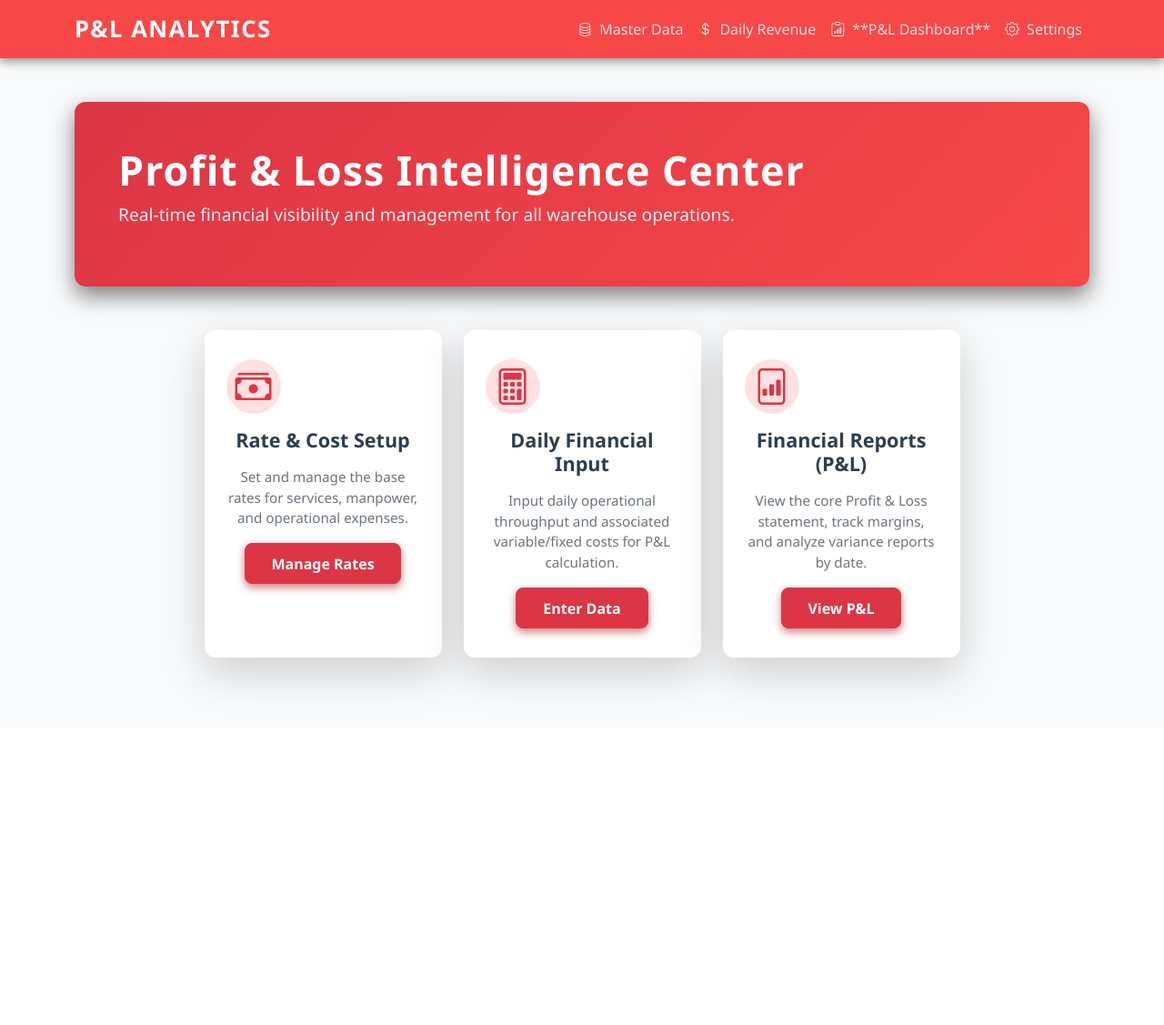
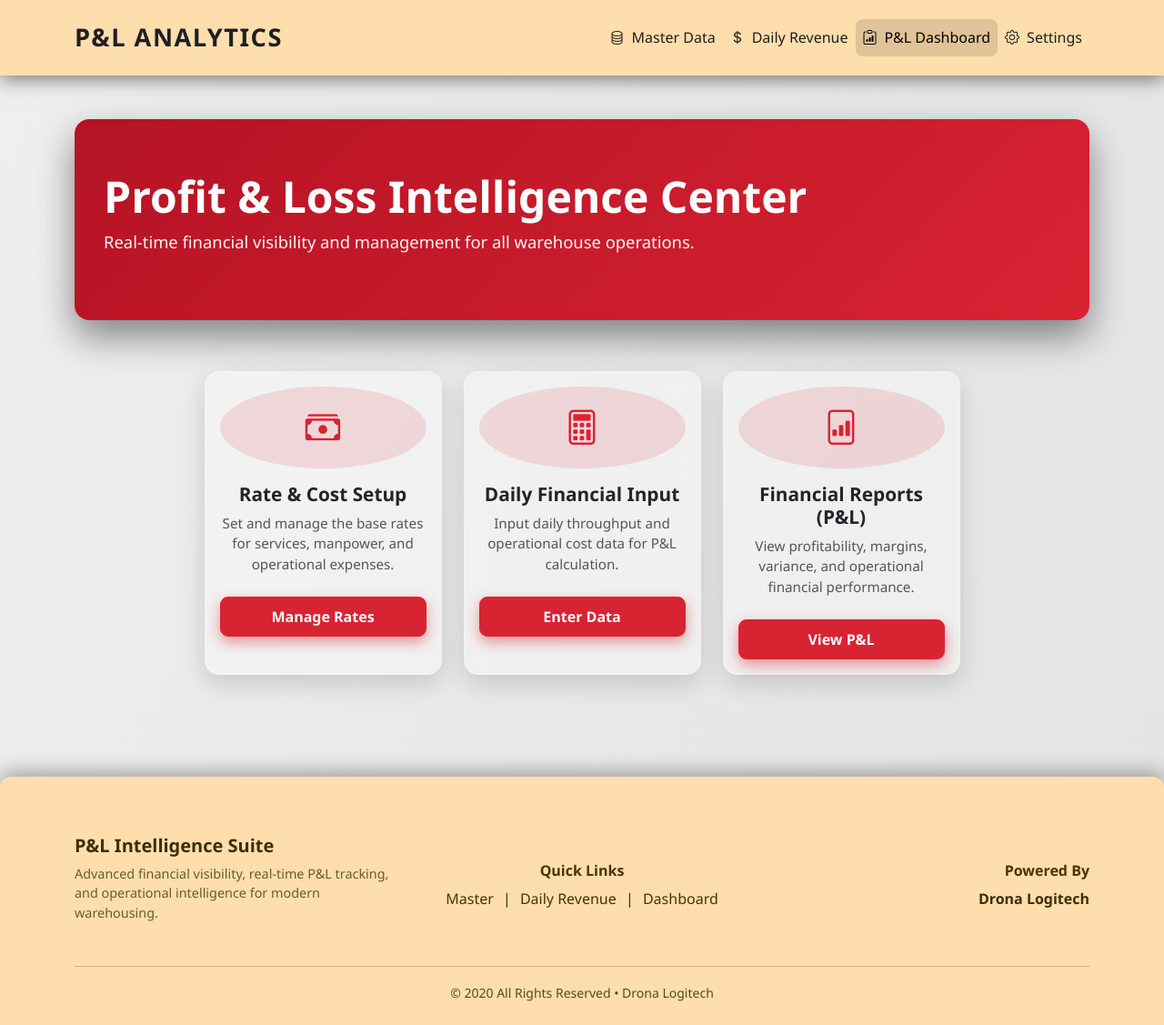
Before and after one commit to ashish86git/p-l-l, a Flask app: template templates/index.html in a window 1280 px wide. Shown: the whole page at 91% size. Before the commit the page ends 765 px from the top, so only its background shows below. Run offline with Flask 3, Linux system fonts and the light colour scheme; the template is opened without the code that fills it: most values are stand-ins (such as "Sample title", 1, 10 or a date in 2020).

Commit message:
Add files via upload

```diff
--- a/templates/index.html
+++ b/templates/index.html
@@ -4,188 +4,300 @@
     <meta charset="UTF-8">
     <meta name="viewport" content="width=device-width, initial-scale=1.0">
     <title>Financial Intelligence - P&L Dashboard</title>
+
+    <!-- Bootstrap -->
     <link href="https://cdn.jsdelivr.net/npm/bootstrap@5.3.3/dist/css/bootstrap.min.css" rel="stylesheet">
     <link href="https://cdn.jsdelivr.net/npm/bootstrap-icons@1.10.5/font/bootstrap-icons.css" rel="stylesheet">
+
     <style>
-        /* --- Color Palette & Variables (Enhanced Red) --- */
+        /* ---------------------------------------------------------
+           GLOBAL COLORS – PREMIUM FINANCIAL THEME
+        --------------------------------------------------------- */
         :root {
-            --primary-red: #dc3545; /* Richer, slightly darker Financial Red */
-            --secondary-maroon: #f74848; /* Very Deep Maroon for accents and navbar */
-            --light-bg: #ebebeb; /* Slightly darker background to make red pop */
-            --card-bg: #ffffff;
-            --dark-text: #2c3e50;
+            --primary-red: #d82332;
+            --deep-red: #b51324;
+            --dark-navy: #1a1d2a;
+            --light-gray: #f4f5f7;
+            --glass-bg: rgba(255, 255, 255, 0.35);
+            --glass-border: rgba(255, 255, 255, 0.25);
+            --text-dark: #1f2d3d;
+
+            /* NEW HEADER & FOOTER COLOR */
+            --header-footer-color: #FFDEAD;
         }
 
-        /* --- General Body Styling --- */
         body {
-            background-color: var(--light-bg);
-            font-family: 'Segoe UI', Roboto, 'Helvetica Neue', Arial, sans-serif;
+            background: linear-gradient(120deg, #efefef, #e3e3e3);
+            font-family: "Segoe UI", Roboto, sans-serif;
         }
 
-        /* --- Navbar Styling --- */
+        /* ---------------------------------------------------------
+           NAVBAR  (UPDATED WITH F4BB44)
+        --------------------------------------------------------- */
         .navbar {
-            background-color: var(--secondary-maroon) !important;
-            box-shadow: 0 4px 10px rgba(0, 0, 0, 0.4); /* Darker shadow */
-        }
-        .navbar-brand {
-            font-weight: 700;
-            font-size: 1.6rem;
-            letter-spacing: 1.5px;
-            color: #fff !important;
-        }
-        .nav-link {
-            font-weight: 500;
-            color: rgba(255, 255, 255, 0.8) !important;
-            transition: color 0.3s ease, background-color 0.3s ease;
-            border-radius: 0.375rem;
-        }
-        .nav-link:hover, .nav-link:focus {
-            color: #fff !important;
-            background-color: rgba(255, 255, 255, 0.15);
+            background: var(--header-footer-color) !important;
+            padding: 1rem 0;
+            box-shadow: 0 4px 20px rgba(0,0,0,0.5);
         }
 
-        /* --- Main Header Styling --- */
-        .page-header {
-            background: linear-gradient(135deg, var(--primary-red), var(--secondary-maroon));
-            color: #fff;
-            padding: 3rem;
-            margin-bottom: 3rem !important;
-            border-radius: 0.75rem;
-            box-shadow: 0 10px 25px rgba(0, 0, 0, 0.5); /* Stronger shadow */
-            text-align: left;
-        }
-        .page-header h1 {
-            font-size: 2.8rem;
-            font-weight: 900;
-            letter-spacing: 1px;
-        }
-        .page-header p {
-            font-size: 1.2rem;
-            opacity: 0.9;
-            margin-top: 0.5rem;
+        .navbar-brand {
+            font-weight: 800;
+            letter-spacing: 1.5px;
+            color: #1f1f1f !important;
+            font-size: 1.7rem;
         }
 
-        /* --- Card Styling (Data Blocks) --- */
+        .nav-link {
+            color: #1f1f1f !important;
+            padding: 0.55rem 1rem;
+            border-radius: 8px;
+            font-weight: 500;
+            transition: 0.3s ease;
+        }
+
+        .nav-link:hover,
+        .nav-link.active {
+            color: #000 !important;
+            background: rgba(0,0,0,0.12);
+            backdrop-filter: blur(4px);
+        }
+
+        /* ---------------------------------------------------------
+           HEADER SECTION
+        --------------------------------------------------------- */
+        .page-header {
+            background: linear-gradient(135deg, var(--deep-red), var(--primary-red));
+            padding: 3.5rem 2rem;
+            border-radius: 1rem;
+            color: #fff;
+            margin-bottom: 3.5rem;
+            box-shadow: 0 18px 40px rgba(0,0,0,0.45);
+        }
+
+        .page-header h1 {
+            font-size: 3rem;
+            font-weight: 900;
+        }
+
+        .page-header p {
+            opacity: 0.95;
+            font-size: 1.15rem;
+        }
+
+        /* ---------------------------------------------------------
+           CARDS – GLASSMORPHISM
+        --------------------------------------------------------- */
         .card {
-            border: none;
-            border-radius: 0.75rem;
-            transition: all 0.3s cubic-bezier(0.25, 0.8, 0.25, 1);
-            background: var(--card-bg);
-            box-shadow: 0 4px 20px rgba(0, 0, 0, 0.15); /* Slightly stronger initial shadow */
+            background: var(--glass-bg);
+            border: 1px solid var(--glass-border);
+            border-radius: 1rem;
+            backdrop-filter: blur(12px);
+            padding-top: 1rem;
+            transition: 0.35s ease-in-out;
+            box-shadow: 0 10px 28px rgba(0,0,0,0.15);
         }
+
         .card:hover {
-            transform: translateY(-5px);
-            box-shadow: 0 15px 35px rgba(163, 0, 0, 0.4); /* Enhanced Red Shadow on Hover */
-            border: 1px solid var(--primary-red);
+            transform: translateY(-8px) scale(1.02);
+            box-shadow: 0 18px 40px rgba(0,0,0,0.25);
         }
-        .card-body {
-            padding: 2rem 1.5rem;
-        }
-        .card-title {
-            color: var(--dark-text);
-            font-weight: 700;
-            font-size: 1.35rem;
+
+        .card-icon {
+            font-size: 2.4rem;
+            padding: 1rem;
+            background: rgba(216, 32, 50, 0.13);
+            border-radius: 50%;
+            color: var(--primary-red);
             margin-bottom: 1rem;
         }
-        .card-text {
-            color: #6c757d;
-            font-size: 0.95rem;
-            min-height: 40px;
+
+        .card-title {
+            font-weight: 700;
+            font-size: 1.3rem;
         }
 
-        /* --- Icon Styling (Focus on Financial Icons) --- */
-        .card-icon {
-            font-size: 2.5rem;
-            color: var(--primary-red);
-            margin-bottom: 1rem;
-            display: block;
-            background-color: #ffe0e0; /* Lighter background for the icon */
-            width: 60px;
-            height: 60px;
-            line-height: 60px;
-            border-radius: 50%;
-            text-align: center;
+        .card-text {
+            font-size: 0.95rem;
+            color: #555;
+            min-height: 52px;
         }
 
-        /* --- Button Styling --- */
         .btn-primary {
-            background-color: var(--primary-red);
+            background: var(--primary-red);
             border-color: var(--primary-red);
+            padding: 0.55rem 1.6rem;
+            border-radius: 0.55rem;
             font-weight: 600;
-            padding: 0.6rem 1.8rem;
-            border-radius: 0.5rem;
-            box-shadow: 0 4px 10px rgba(163, 0, 0, 0.5); /* Stronger Red Shadow */
-            transition: all 0.3s ease;
+            transition: 0.3s ease;
+            box-shadow: 0 6px 15px rgba(217, 28, 40, 0.45);
         }
+
         .btn-primary:hover {
-            background-color: var(--secondary-maroon);
-            border-color: var(--secondary-maroon);
-            box-shadow: 0 6px 15px rgba(122, 0, 0, 0.6);
-            transform: translateY(-1px);
+            background: var(--deep-red);
+            border-color: var(--deep-red);
+            transform: translateY(-2px);
+            box-shadow: 0 10px 25px rgba(150, 13, 24, 0.55);
+        }
+
+        /* ---------------------------------------------------------
+           FOOTER  (UPDATED WITH F4BB44)
+        --------------------------------------------------------- */
+        .footer {
+            background: var(--header-footer-color);
+            color: #3a2f00;
+            border-radius: 12px 12px 0 0;
+            margin-top: 4rem;
+            box-shadow: 0 -6px 20px rgba(0,0,0,0.3);
+            padding-top: 2.5rem;
+        }
+
+        .footer-title {
+            color: #3a2f00;
+            font-size: 1.25rem;
+            font-weight: 700;
+        }
+
+        .footer-subtitle {
+            color: #4c3200;
+            font-weight: 700;
+        }
+
+        .footer-text {
+            font-size: 0.9rem;
+            opacity: 0.75;
+        }
+
+        .footer-link {
+            color: #4c3200;
+            text-decoration: none;
+            margin: 0 6px;
+        }
+
+        .footer-link:hover {
+            color: #000;
+        }
+
+        .footer-brand {
+            color: #3a2f00;
+            font-weight: 700;
+        }
+
+        .footer-bottom {
+            border-color: rgba(0,0,0,0.25) !important;
+            opacity: 0.85;
         }
     </style>
 </head>
-<body class="bg-light">
 
+<body>
+
+<!-- NAVBAR -->
 <nav class="navbar navbar-expand-lg navbar-dark">
     <div class="container">
-        <a class="navbar-brand" href="#">P&L ANALYTICS</a>
+        <a class="navbar-brand">P&L ANALYTICS</a>
+
         <button class="navbar-toggler" type="button" data-bs-toggle="collapse" data-bs-target="#navbarNav">
             <span class="navbar-toggler-icon"></span>
         </button>
+
         <div class="collapse navbar-collapse" id="navbarNav">
             <ul class="navbar-nav ms-auto">
-                <li class="nav-item"><a class="nav-link" href="{{ url_for('master') }}"><i class="bi bi-database me-2"></i>Master Data</a></li>
-                <li class="nav-item"><a class="nav-link" href="{{ url_for('daily_input') }}"><i class="bi bi-currency-dollar me-2"></i>Daily Revenue</a></li>
-                <li class="nav-item"><a class="nav-link active" aria-current="page" href="{{ url_for('summary') }}"><i class="bi bi-clipboard-data me-2"></i>**P&L Dashboard**</a></li>
-                <li class="nav-item"><a class="nav-link" href="{{ url_for('config') }}"><i class="bi bi-gear me-2"></i>Settings</a></li>
+
+                <li class="nav-item">
+                    <a class="nav-link" href="{{ url_for('master') }}"><i class="bi bi-database me-2"></i>Master Data</a>
+                </li>
+
+                <li class="nav-item">
+                    <a class="nav-link" href="{{ url_for('daily_input') }}"><i class="bi bi-currency-dollar me-2"></i>Daily Revenue</a>
+                </li>
+
+                <li class="nav-item">
+                    <a class="nav-link active" href="{{ url_for('summary') }}"><i class="bi bi-clipboard-data me-2"></i>P&L Dashboard</a>
+                </li>
+
+                <li class="nav-item">
+                    <a class="nav-link" href="{{ url_for('config') }}"><i class="bi bi-gear me-2"></i>Settings</a>
+                </li>
+
             </ul>
         </div>
     </div>
 </nav>
 
+<!-- PAGE HEADER -->
 <div class="container py-5">
     <div class="page-header">
-        <h1 class="fw-bold">Profit & Loss Intelligence Center</h1>
+        <h1>Profit & Loss Intelligence Center</h1>
         <p>Real-time financial visibility and management for all warehouse operations.</p>
     </div>
 
-    <div class="row justify-content-center g-4">
+    <!-- CARDS SECTION -->
+    <div class="row g-4 justify-content-center">
+
         <div class="col-lg-3 col-md-6">
-            <div class="card shadow-lg text-center h-100">
-                <div class="card-body">
-                    <i class="bi bi-cash-stack card-icon"></i>
-                    <h5 class="card-title">Rate & Cost Setup</h5>
-                    <p class="card-text">Set and manage the base rates for services, manpower, and operational expenses.</p>
-                    <a href="{{ url_for('master') }}" class="btn btn-primary">Manage Rates</a>
-                </div>
+            <div class="card text-center p-3 h-100">
+                <i class="bi bi-cash-stack card-icon"></i>
+                <h5 class="card-title">Rate & Cost Setup</h5>
+                <p class="card-text">Set and manage the base rates for services, manpower, and operational expenses.</p>
+                <a href="{{ url_for('master') }}" class="btn btn-primary mt-2">Manage Rates</a>
             </div>
         </div>
 
         <div class="col-lg-3 col-md-6">
-            <div class="card shadow-lg text-center h-100">
-                <div class="card-body">
-                    <i class="bi bi-calculator card-icon"></i>
-                    <h5 class="card-title">Daily Financial Input</h5>
-                    <p class="card-text">Input daily operational throughput and associated variable/fixed costs for P&L calculation.</p>
-                    <a href="{{ url_for('daily_input') }}" class="btn btn-primary">Enter Data</a>
-                </div>
+            <div class="card text-center p-3 h-100">
+                <i class="bi bi-calculator card-icon"></i>
+                <h5 class="card-title">Daily Financial Input</h5>
+                <p class="card-text">Input daily throughput and operational cost data for P&L calculation.</p>
+                <a href="{{ url_for('daily_input') }}" class="btn btn-primary mt-2">Enter Data</a>
             </div>
         </div>
 
         <div class="col-lg-3 col-md-6">
-            <div class="card shadow-lg text-center h-100">
-                <div class="card-body">
-                    <i class="bi bi-file-bar-graph card-icon"></i>
-                    <h5 class="card-title">Financial Reports (P&L)</h5>
-                    <p class="card-text">View the core Profit & Loss statement, track margins, and analyze variance reports by date.</p>
-                    <a href="{{ url_for('summary') }}" class="btn btn-primary">View P&L</a>
-                </div>
+            <div class="card text-center p-3 h-100">
+                <i class="bi bi-file-bar-graph card-icon"></i>
+                <h5 class="card-title">Financial Reports (P&L)</h5>
+                <p class="card-text">View profitability, margins, variance, and operational financial performance.</p>
+                <a href="{{ url_for('summary') }}" class="btn btn-primary mt-2">View P&L</a>
             </div>
         </div>
+
     </div>
 </div>
 
+<!-- FOOTER -->
+<footer class="footer">
+    <div class="container py-4">
+        <div class="row text-center text-md-start align-items-center">
+
+            <div class="col-md-4 mb-3">
+                <h5 class="footer-title">P&L Intelligence Suite</h5>
+                <p class="footer-text">
+                    Advanced financial visibility, real-time P&L tracking, and operational intelligence for modern warehousing.
+                </p>
+            </div>
+
+            <div class="col-md-4 mb-3 text-center">
+                <h6 class="footer-subtitle mb-2">Quick Links</h6>
+                <a href="{{ url_for('master') }}" class="footer-link">Master</a> |
+                <a href="{{ url_for('daily_input') }}" class="footer-link">Daily Revenue</a> |
+                <a href="{{ url_for('summary') }}" class="footer-link">Dashboard</a>
+
+            </div>
+
+            <div class="col-md-4 mb-3 text-md-end text-center">
+                <h6 class="footer-subtitle">Powered By</h6>
+                <p class="footer-brand mb-0">Drona Logitech</p>
+            </div>
+
+        </div>
+
+        <div class="text-center mt-3 pt-3 border-top footer-bottom">
+            <small>© {{ current_year }} All Rights Reserved • Drona Logitech</small>
+        </div>
+    </div>
+</footer>
+
 <script src="https://cdn.jsdelivr.net/npm/bootstrap@5.3.3/dist/js/bootstrap.bundle.min.js"></script>
+
 </body>
 </html>
--- a/templates/master.html
+++ b/templates/master.html
@@ -471,7 +471,8 @@
     "lifelong": { "Gurgaon": {} },
     "hike": { "Gurgaon": {} },
     "eshopbox": { "Hyderabad": {} },
-    "spario": { "Hyderabad": {}, "Gurgaon": {} }
+    "spario": { "Hyderabad": {}, "Gurgaon": {} },
+    "spario_b2b": { "Gurgaon": {} },
   };
 
   const masterCustomerFilter = document.getElementById("masterCustomerFilter");
@@ -648,5 +649,6 @@
   }
 
 </script>
+
 </body>
 </html>
```
Also changed, not shown: templates/input.html (+7 -5 lines), templates/summary.html (+73 -7 lines).
